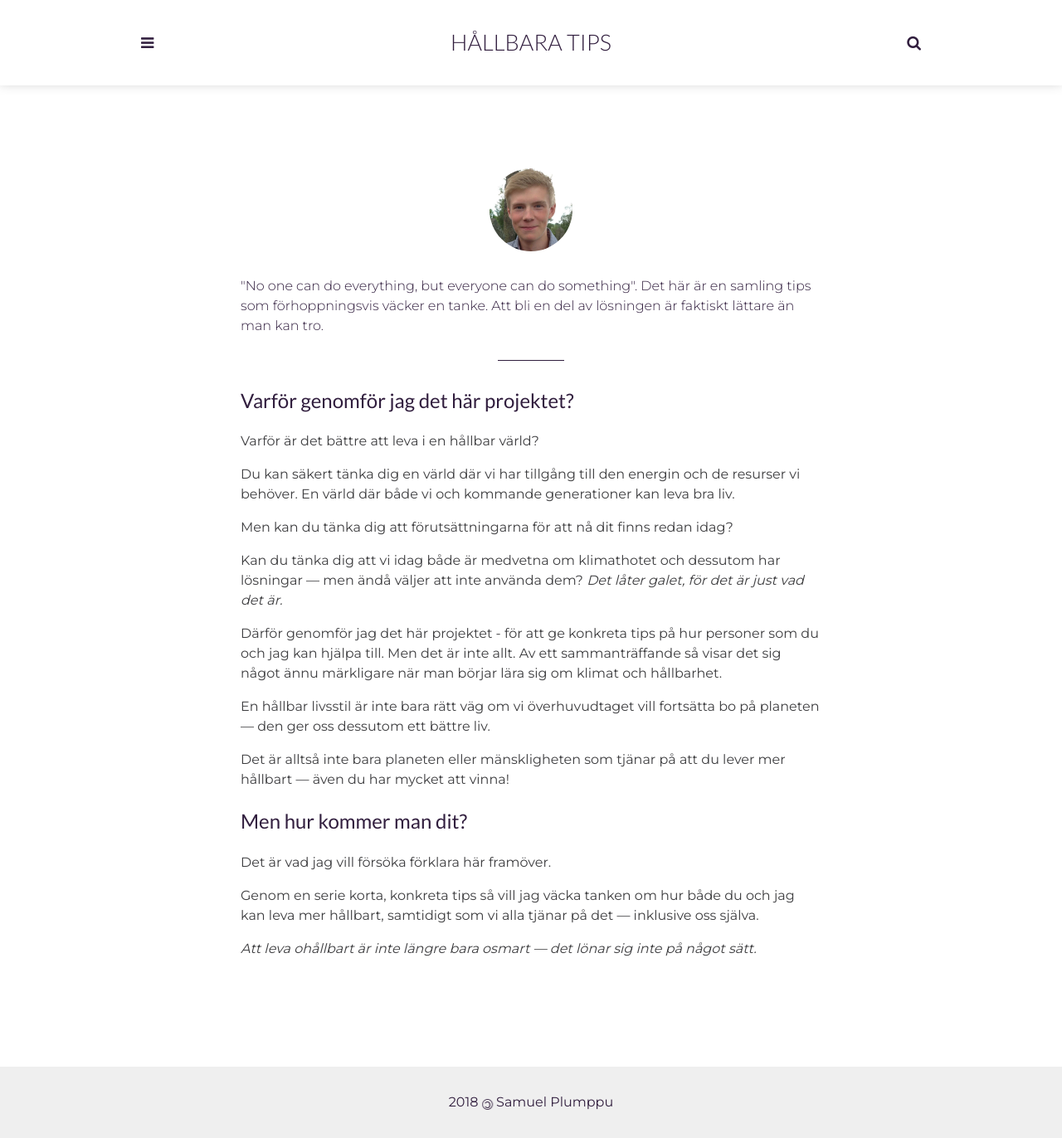
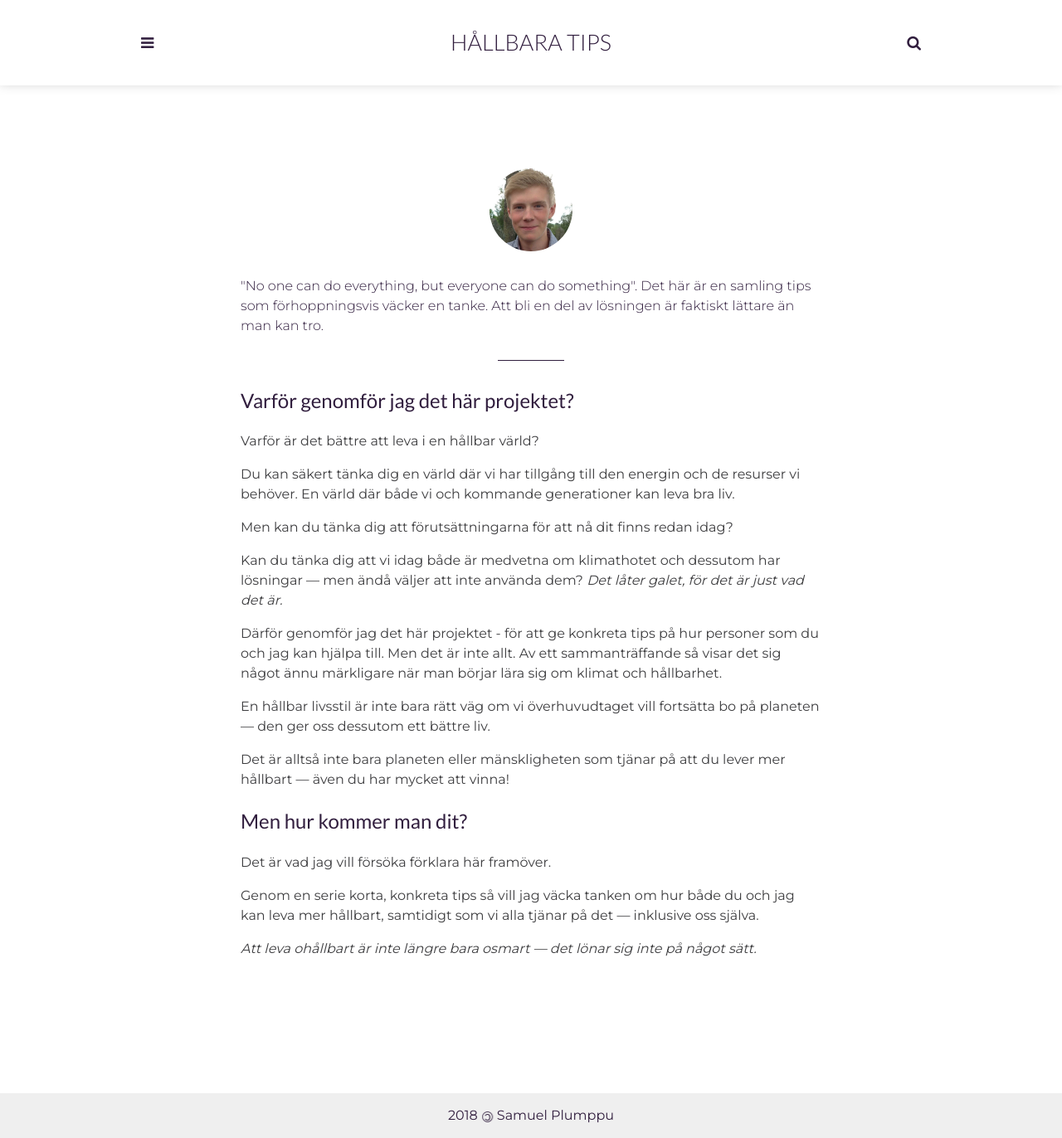
Before and after one commit to Greenheart/tips, a Jekyll site: the page built from _pages/about.html, in a window 1280 px wide. Shown: the whole page at 83% size. Built offline with Jekyll 4.4.1, drawn with Linux system fonts in a browser that asks for light colours.

Commit message:
Fix footer text alignment.

```diff
--- a/assets/css/main.css
+++ b/assets/css/main.css
@@ -1173,18 +1173,33 @@ pre code {
 }
 
 .main-footer .footer-text {
-  text-align: center;
   color: #311e3e;
   font-size: 16px;
 }
 
+.main-footer .footer-text p {
+  margin: 0 auto;
+  display: -webkit-box;
+  display: -webkit-flex;
+  display: -ms-flexbox;
+  display: flex;
+  -webkit-box-pack: justify;
+  -webkit-justify-content: space-between;
+      -ms-flex-pack: justify;
+          justify-content: space-between;
+  max-width: 200px;
+  -webkit-box-align: center;
+  -webkit-align-items: center;
+      -ms-flex-align: center;
+          align-items: center;
+}
+
 .main-footer .copyleft {
   font: 18px Arial, sans-serif;
-  display: inline-block;
+  display: block;
   -webkit-transform: rotate(180deg);
       -ms-transform: rotate(180deg);
           transform: rotate(180deg);
-  padding-bottom: 2px;
 }
 
 /* = = = = = = = = = = Post-Page Styles = = = = = = = = = = */
```
Also changed, not shown: assets/css/sass/parts/_footer.scss (+8 -3 lines).
